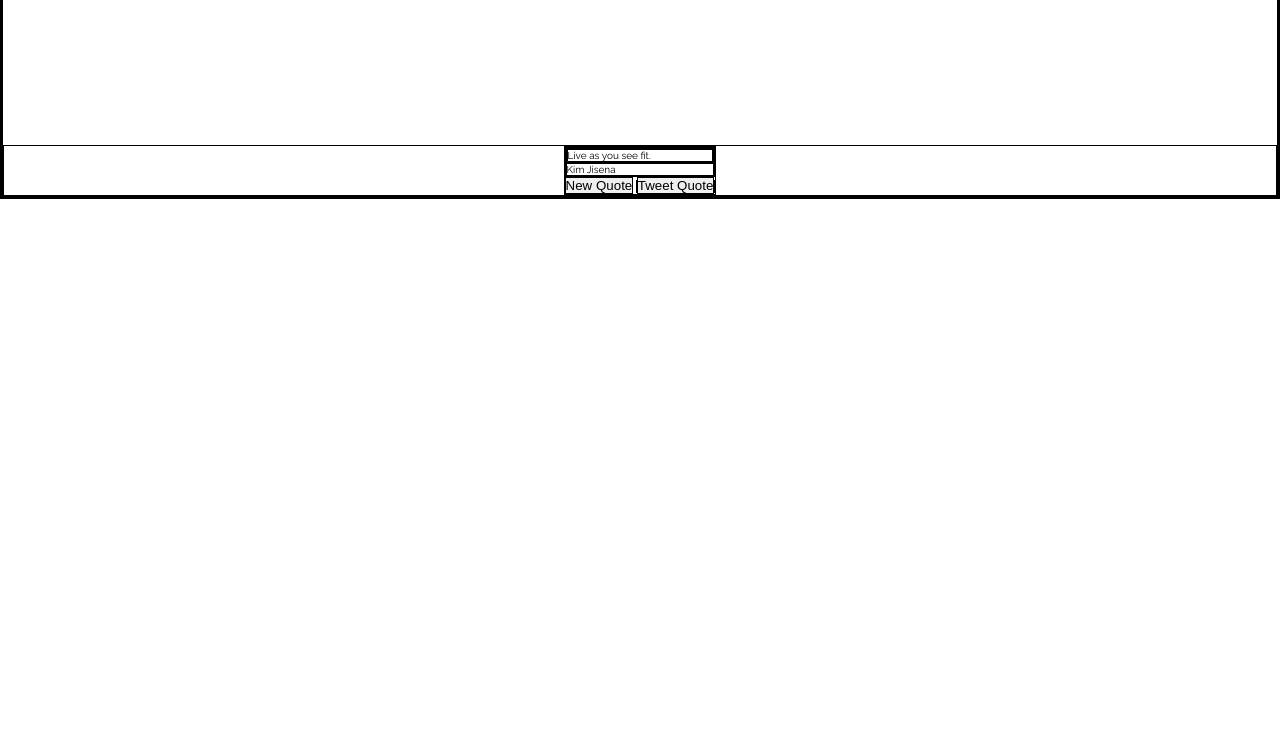
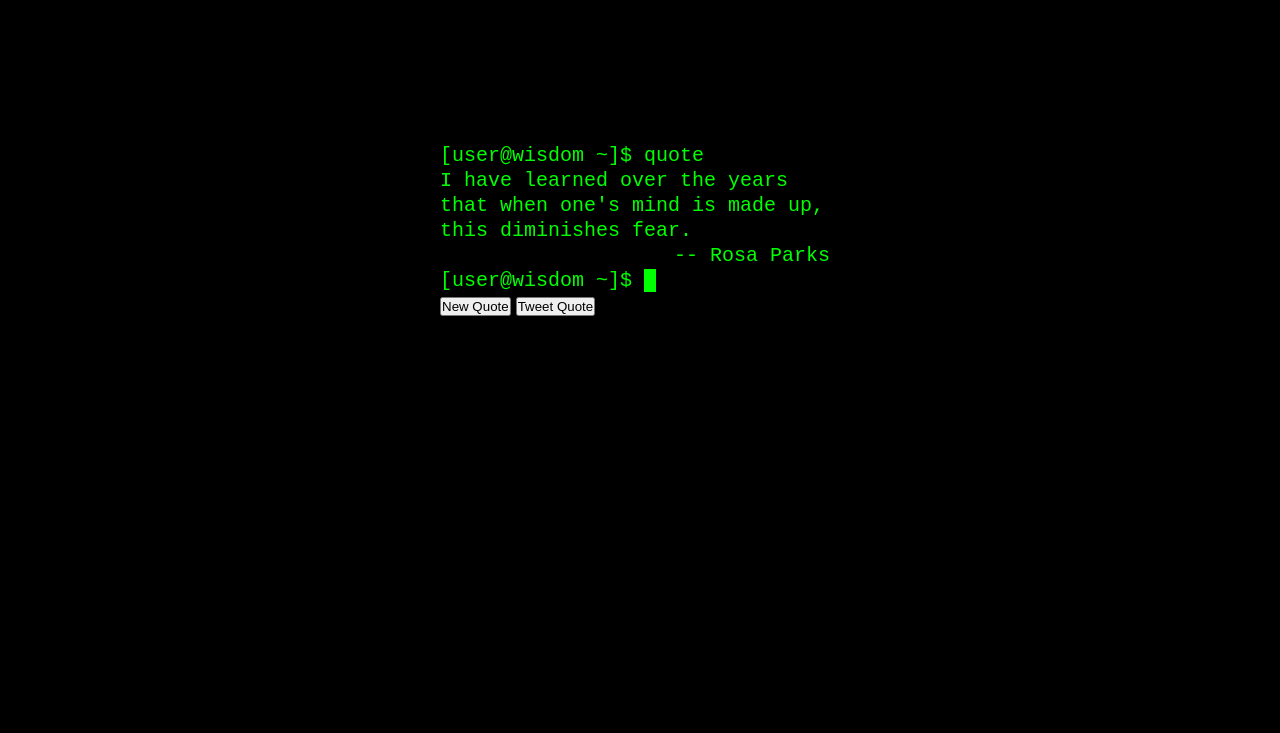
Before and after one commit to kimjisena/random-quote-machine, a plain HTML site: page index.html in a window 1280 px wide. Shown: the part 67-800 px from the top of the page. Drawn offline with nearby package versions, Linux system fonts and the light colour scheme.

Commit message:
clean up index.html

```diff
--- a/index.html
+++ b/index.html
@@ -4,21 +4,24 @@
         <meta charset="utf-8" />
         <meta name="viewport" content="width=device-width, initial-scale=1.0" />
         <title>Random Quote Machine</title>
+        <link href="https://fonts.googleapis.com/css2?family=Roboto:wght@300;400;500;700;900&display=swap" rel="stylesheet">
         <link href="./styles.css" rel="stylesheet" />
         <script src = "https://ajax.googleapis.com/ajax/libs/jquery/3.2.1/jquery.min.js"></script>
-        <script src="./jquery_script.js"></script>
+        <script src="./index.js"></script>
     </head>
     <body>
         <div class="container">
-            <h1 class="text-center">Random Quote Machine</h1>
+            <h1 class="text-center"><code>Random Quote Machine</code></h1>
             <div class="flex">
                 <div id="quote-box">
-                    <div class="card">
-                        <div class="card-body">
-                            <p id="text">Live as you see fit.</p>
-                        </div>
-                        <div class="card-footer" id="author">Kim Jisena</div>
+                    <p class="prompt-string top"><code>[user@wisdom ~]$ quote</code></p>
+                    <div class="stdout">
+                            <div id="text">
+                                <code>I have learned over the years that when one's mind is made up, this diminishes fear.</code>
+                            </div>
+                        <div id="author"><code>-- Rosa Parks</code></div>
                     </div>
+                    <p class="prompt-string bottom"><code>[user@wisdom ~]$ </code></p>
                     <button id="new-quote">New Quote</button>
                     <a id="tweet-quote" href="https://twitter.com/intent/tweet"><button>Tweet Quote</button></a>
                 </div>
--- a/jquery_script.js
+++ /dev/null
@@ -1,5 +0,0 @@
-$(document).ready(
-    function() {
-        console.log('jQuery is here to stay!');
-    }
-);
--- a/styles.css
+++ b/styles.css
@@ -1,19 +1,18 @@
-@import url('https://fonts.googleapis.com/css?family=Raleway:400,500');
-
 * {
   box-sizing: border-box;
   margin: 0;
   padding: 0;
-  border: 1px solid black;
 }
 
 html {
   font-size: 62.5%;
-  font-family: Raleway, sans-serif;
+  font-family: 'Roboto', sans-serif;
 }
 
 body {
   width: 100%;
+  background-color: black;
+  color: rgb(0, 255, 0);
 }
 
 .container {
@@ -29,4 +28,19 @@ h1 {
   display: flex;
   justify-content: center;
   margin-top: 20vh;
+  font-size: 2rem;
 }
+
+#quote-box {
+  width: 40rem;
+}
+
+#author {
+  margin-right: 1rem;
+  text-align: right;
+}
+
+.prompt-string.bottom code::after {
+  content: 'I';
+  background-color: rgb(0, 255, 0);
+}
```
